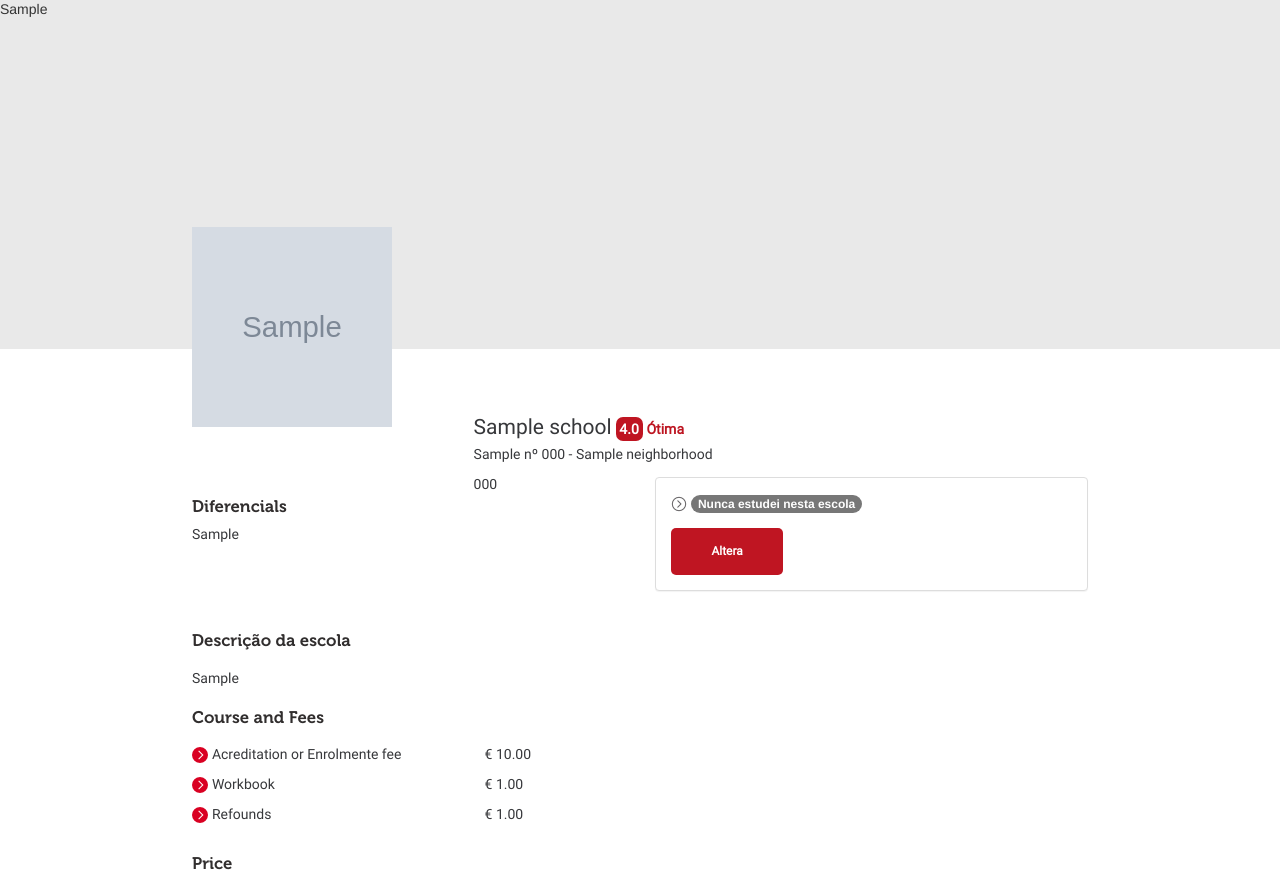
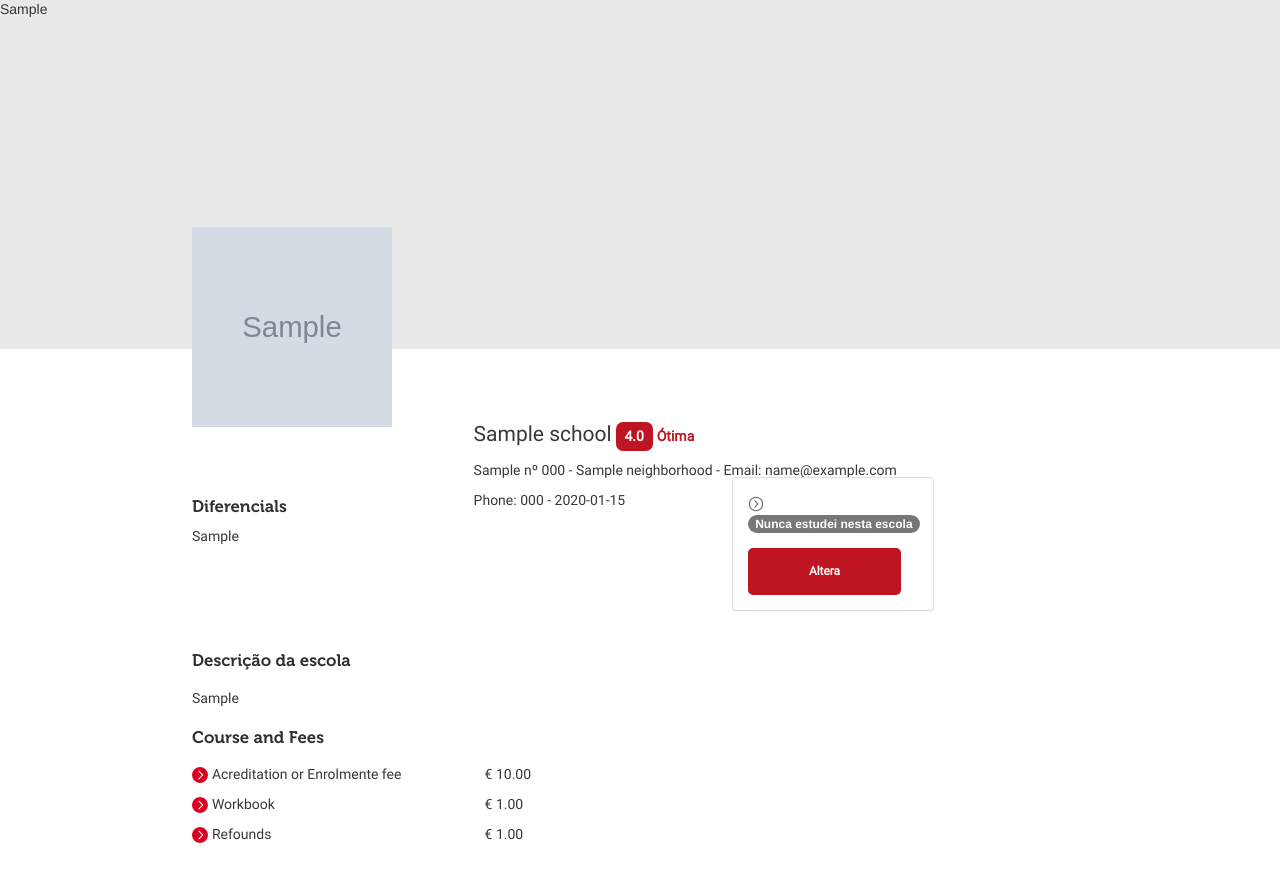
Before and after one commit to Gpzim98/popinschools, a Django app: page /schools/profile/1/ in a window 1280 px wide. Shown: the part 131-1003 px from the top of the page. Run offline with Django 3.2, Linux system fonts and the light colour scheme; tables that the repository leaves empty hold one stand-in row (values such as "Sample post"); grey boxes marked "Sample" are stand-in pictures; parts of the project's set-up code (start-up, migrations or seed data) failed here and were passed over; some libraries are stand-ins or nearby versions.

Commit message:
Finishing including informations on school profile

```diff
--- a/apps/schools/models.py
+++ b/apps/schools/models.py
@@ -196,6 +196,11 @@ class School(models.Model):
         blank=True
     )
 
+    work_time = models.CharField(
+        max_length=300, verbose_name=_('Working time'),
+        help_text=_('Inform the working time'), blank=True, null=True
+        )
+
     embeded_map = models.TextField()
 
     accomodation = models.ForeignKey(
--- a/apps/schools/templates/schools/school_detail.html
+++ b/apps/schools/templates/schools/school_detail.html
@@ -28,12 +28,12 @@
         <img src="{{ object.get_image }}" alt="Image profile">
         <div id="profile-basics">
             <h2>{{ object.name }}</h2>
-
             <div class="school-rating" data-toggle="modal"
                  data-target="#myModal">{{ object.ratings }}</div>
             <label>Ótima</label>
-            <p>{{ object.address }}</p>
-            <p>{{ object.phone }}</p>
+            <p>{{ object.address }} - Email: {{ object.admin_email }}</p>
+            <p>Phone: {{ object.phone }} - {{ object.work_time }}</p>
+
         </div>
     </div>
     </section>
@@ -54,11 +54,11 @@
 
 
             <div class="row">
-                <div class="col-md-6">
+                <div class="col-md-7">
                     <h3>Diferencials</h3>
                     <p>{{ object.accomodation.differentials }}</p>
                 </div>
-                <div class="col-md-6">
+                <div class="col-md-3">
                     <div class="panel panel-default">
                         <div class="panel-body">
                             {% if already_studied_here %}
--- a/static/assets/css/style.css
+++ b/static/assets/css/style.css
@@ -296,7 +297,7 @@ section#search .search-box input[type='text'] {
     color: white;
     font-size: 85%;
     padding: 15px 30px;
-    width: 28%;
+    width: 90%;
     height: 52%;
 }
 
@@ -817,7 +816,7 @@ footer {
 
 #profile-basics {
     position: absolute;
-    width: 30%;
+    width: 70%;
     height: 20%;
     left: 37%;
 }
--- a/templates/base_site.html
+++ b/templates/base_site.html
@@ -147,4 +147,14 @@
     </div>
 </div>
 <script src="{% static 'assets/js/bootstrap.min.js' %}"></script>
+<script>
+  (function(i,s,o,g,r,a,m){i['GoogleAnalyticsObject']=r;i[r]=i[r]||function(){
+  (i[r].q=i[r].q||[]).push(arguments)},i[r].l=1*new Date();a=s.createElement(o),
+  m=s.getElementsByTagName(o)[0];a.async=1;a.src=g;m.parentNode.insertBefore(a,m)
+  })(window,document,'script','https://www.google-analytics.com/analytics.js','ga');
+
+  ga('create', 'UA-97843120-1', 'auto');
+  ga('send', 'pageview');
+
+</script>
 </body>
```
Also changed, not shown: other parts of static/assets/css/style.css (+18 -17 lines), templates/account/login.html (+12 -4 lines), templates/account/signup.html (+8 -1 lines), templates/home.html (+19 -4 lines), apps/schools/migrations/0007_auto_20170422_1208.py (added).
